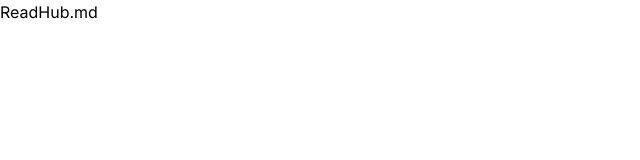
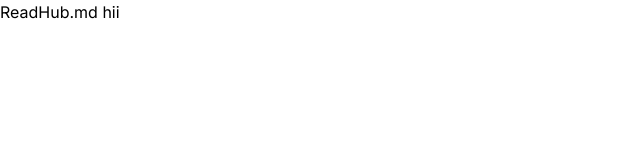
Before and after one commit to alfaarghya/readhub.md, a Next.js app: page / in a window 1280 px wide. Shown: the top 160 px of the page, without its empty margins (0-640 px from the left). Built offline with nearby package versions, Linux system fonts and the light colour scheme.

Commit message:
create routes

```diff
--- /dev/null
+++ b/src/app/editor/profile/page.tsx
@@ -0,0 +1,7 @@
+import React from "react";
+
+const profile = () => {
+  return <div>edit profile readme</div>;
+};
+
+export default profile;
--- /dev/null
+++ b/src/app/editor/readme/page.tsx
@@ -0,0 +1,7 @@
+import React from "react";
+
+const readme = () => {
+  return <div>readme editor</div>;
+};
+
+export default readme;
--- a/src/app/page.tsx
+++ b/src/app/page.tsx
@@ -1,7 +1,11 @@
-export default function Home() {
+import React from "react";
+
+const home = () => {
   return (
-    <>
-      <h1>ReadHub.md</h1>
-    </>
+    <div>
+      <div>ReadHub.md hii</div>
+    </div>
   );
-}
+};
+
+export default home;
```
